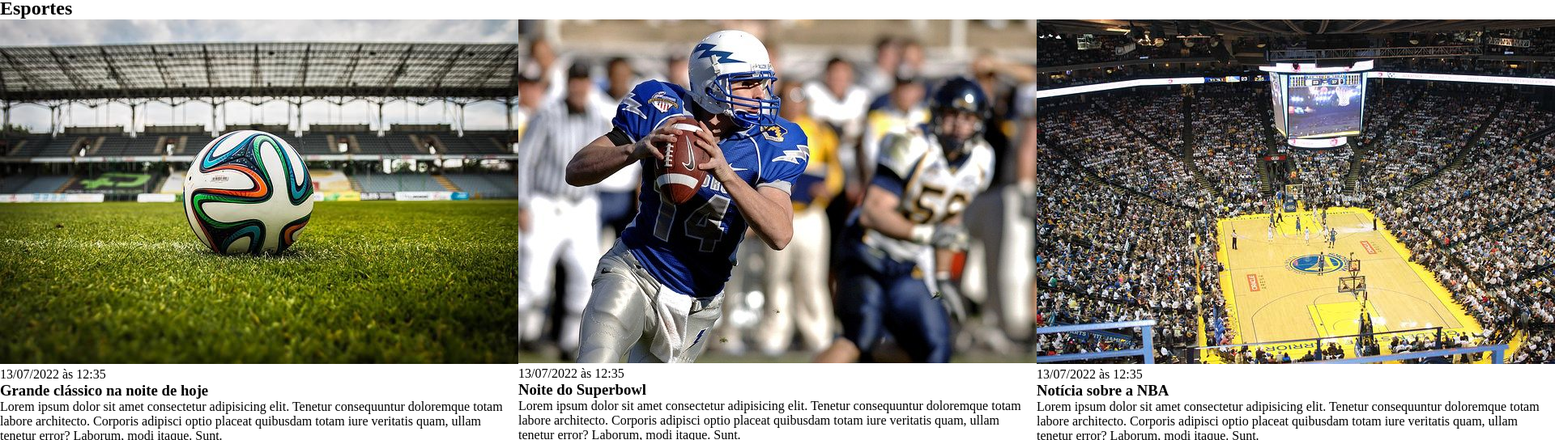
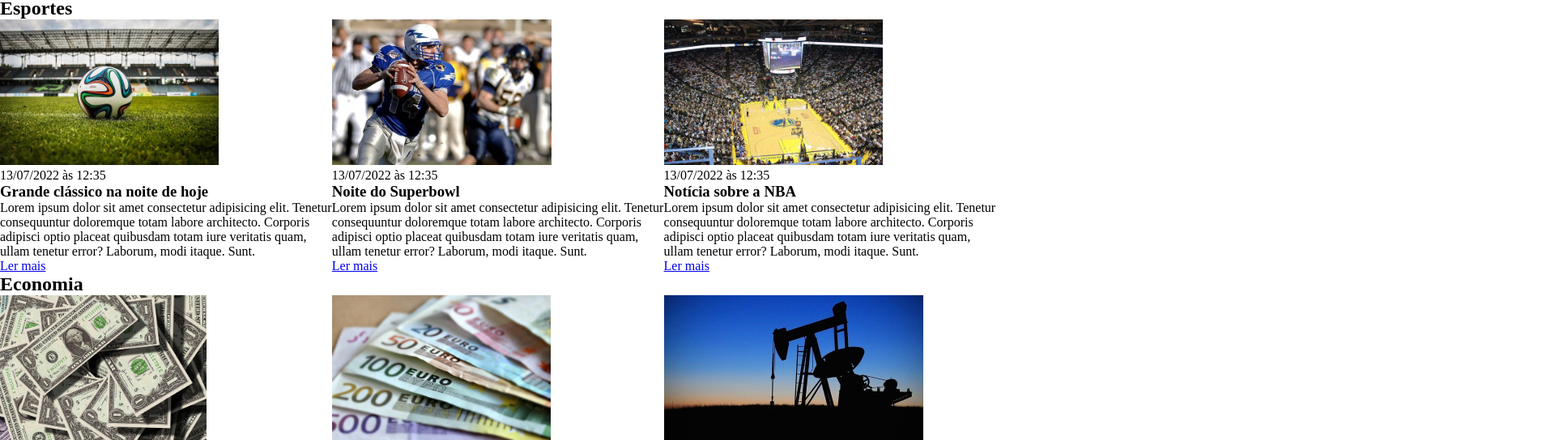
Before and after one commit to PaccoLucas/Aula_CSS, a plain HTML site: page index.html in a window 1280 px wide. Shown: the part 58-602 px from the top of the page at 81% size, 1920 px wide, since content can reach past the window. Drawn offline with Linux system fonts and the light colour scheme.

Commit message:
Adicionando limitações as imagens e artigos

```diff
--- a/main.css
+++ b/main.css
@@ -16,3 +16,11 @@ header li {
 .articles {
     display: flex;
 }
+
+.articles article img{
+    height: 180px;
+}
+
+.articles article {
+    width: 30%;
+}
```
